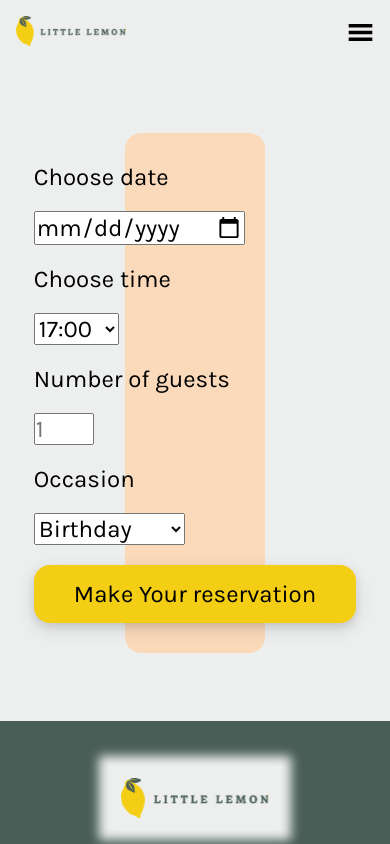
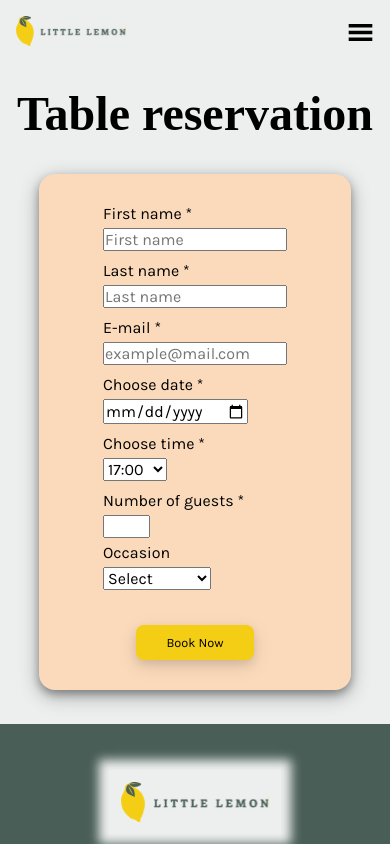
Before and after one commit to gmaskeliunas/capstone-project1, a React (Create React App) app: page /reservations in a window 390 px wide. Shown: the top 844 px of the page. Built offline with nearby package versions, Linux system fonts and the light colour scheme; a web font is replaced by a local one.

Commit message:
Added sticky navbar functionality, added reservation-success page

```diff
--- a/public/index.html
+++ b/public/index.html
@@ -28,6 +28,7 @@
       Learn how to configure a non-root public URL by running `npm run build`.
     -->
     <title>Little Lemon</title>
+    <script src="https://raw.githubusercontent.com/Meta-Front-End-Developer-PC/capstone/master/api.js"></script>
   </head>
   <body>
     <noscript>You need to enable JavaScript to run this app.</noscript>
--- a/src/App.js
+++ b/src/App.js
@@ -8,6 +8,7 @@ import OrderOnline from "./pages/OrderOnline";
 import Login from "./pages/Login";
 import Menu from "./pages/Menu";
 import BookingPage from "./pages/BookingPage";
+import ConfirmedBooking from "./pages/ConfirmedBooking";
 
 
 function App() {
@@ -21,7 +22,8 @@ function App() {
           <Route path="/reservations" element={<BookingPage/>} />
           <Route path="/order-online" element={<OrderOnline/>} />
           <Route path="/login" element={<Login/>} />
-          <Route path="/menu" element={<Menu  />} />
+          <Route path="/menu" element={<Menu/>} />
+          <Route path="/reservation-confirmation" element={<ConfirmedBooking/>} />
         </Routes>
       </div>
       <Footer />
--- /dev/null
+++ b/src/api.js
@@ -0,0 +1,29 @@
+const seededRandom = function (seed) {
+  var m = 2**35 - 31;
+  var a = 185852;
+  var s = seed % m;
+  return function () {
+      return (s = s * a % m) / m;
+  };
+}
+
+export function fetchAPI(date) {
+  let result = [];
+  let dt = new Date(date);
+  let seed = dt.getDate();
+
+  let random = seededRandom(seed);
+  for (let i = 17; i <= 23; i++) {
+    if (random() < 0.5) {
+      result.push(i + ":00");
+    }
+    if (random() < 0.5) {
+      result.push(i + ":30");
+    }
+  }
+  return result;
+}
+
+export function submitAPI(formData) {
+  return true;
+}
--- a/src/components/About/About.js
+++ b/src/components/About/About.js
@@ -4,7 +4,7 @@ import "./About.css"
 
 export default function About() {
   return (
-    <div className="app__aboutsection app__wrapper section__padding">
+    <div className="app__aboutsection app__wrapper section__padding" id="about">
       <div className="app__aboutsection_grid-container">
         <div className="app__aboutsection_left-column">
           <h1>Little Lemon</h1>
--- a/src/components/HeroSection/HeroSection.js
+++ b/src/components/HeroSection/HeroSection.js
@@ -1,4 +1,5 @@
 import restaurantfood from '../images/restaurantfood.jpg';
+import { Link } from 'react-router-dom';
 import "./HeroSection.css"
 
 export default function HeroSection() {
@@ -10,7 +11,7 @@ export default function HeroSection() {
           <h2>Chicago</h2>
           <p>We are a family owned Mediterranean restaurant, focused on traditional recipes served with a modern twist.</p>
           <div className="app__herosection_button">
-            <button>Reserve a table</button>
+            <button><Link to="/reservations">Reserve a table</Link></button>
           </div>
         </div>
         <img src={restaurantfood} alt="Food"/>
--- a/src/components/Highlights/Highlights.js
+++ b/src/components/Highlights/Highlights.js
@@ -2,6 +2,7 @@ import DishCard from '../DishCard/DishCard';
 import greekSaladPic from "../images/greekSalad.jpg"
 import bruschetta from "../images/bruschetta.svg"
 import lemmonDessert from "../images/lemon dessert.jpg"
+import { Link } from 'react-router-dom';
 import "./Highlights.css"
 
 export default function Highlights() {
@@ -9,7 +10,7 @@ export default function Highlights() {
     <div className="highlights-wrapper">
       <div className="highlights-flexbox">
         <h2>Specials</h2>
-        <button>Online Menu</button>
+        <button><Link to="/menu">Online Menu</Link></button>
       </div>
       <div className="grid-container-2">
         <DishCard
--- a/src/components/Nav/Nav.js
+++ b/src/components/Nav/Nav.js
@@ -2,14 +2,39 @@ import logo from '../images/Logo.svg';
 import { Link } from 'react-router-dom';
 import { GiHamburgerMenu } from 'react-icons/gi';
 import { MdOutlineRestaurantMenu } from 'react-icons/md';
-import { useState } from "react";
+import React, { useState } from "react";
+import { useNavigate } from "react-router-dom";
 import "./Nav.css"
 
 export default function Nav() {
   const [toggleMenu, setToggleMenu] = useState(false);
 
+  const [isScrolled, setIsScrolled] = useState(false);
+
+  function setScrolled() {
+    window.scrollY > 0 ? setIsScrolled(true) : setIsScrolled(false);
+  }
+
+  window.addEventListener("scroll", setScrolled)
+
+  const navigate = useNavigate();
+
+  const handleClick = (event, elementId) => {
+    event.preventDefault();
+    navigate("/")
+    setTimeout(() => {
+      scrollPage(elementId)
+    }, "10");
+  };
+
+  function scrollPage(elementId) {
+    const element = document.getElementById(elementId);
+    element.scrollIntoView({ behavior: "smooth" });
+  }
+
   return(
-    <nav className="app__navbar">
+    <nav className={isScrolled ? "app__navbar-sticky" : "app__navbar"}>
+    {/* // <nav className="app__navbar-sticky"> */}
       <div className="app__navbar-logo">
         <Link to="/">
           <img src={logo} alt="Little Lemon Logo"/>
@@ -17,10 +42,10 @@ export default function Nav() {
       </div>
       <ul className="app__navbar-links">
         <li className="p__opensans">
-          <Link to="/">Home</Link>
+          <Link to="/" onClick={(event) => handleClick(event, "home")}>Home</Link>
         </li>
         <li className="p__opensans">
-          <Link to="/about">About</Link>
+          <Link to="/" onClick={(event) => handleClick(event, "about")}>About</Link>
         </li>
         <li className="p__opensans">
           <Link to="/reservations">Reservations</Link>
--- a/src/pages/Booking.css
+++ b/src/pages/Booking.css
@@ -1,9 +1,19 @@
+.app__booking-page_header {
+  display: flex;
+  justify-content: center;
+  margin-top: 20px;
+}
+
+.app__booking-page_header h1 {
+  font-family: var(--font-alt);
+  font-size: 3rem;
+}
+
 .app__reservations-container {
   padding: 8vh 0;
 }
 
-form{
-  background-color: black;
+form {
   padding: 30px 70px;
   border-radius: 16px;
 }
@@ -13,11 +23,12 @@ form{
   grid-template-columns: 1fr;
   width: 30%;
   margin: 0 auto;
-  gap: 20px;
+  gap: 5px;
   align-items: center;
   justify-content: center;
   background-color: var(--color-creme);
   place-items: start;
+  box-shadow: 0 4px 8px 0 rgba(0, 0, 0, 0.3), 0 6px 20px 0 rgba(0, 0, 0, 0.3);
 }
 
 .app__reservation-label{
@@ -30,12 +41,17 @@ form{
   font-family: var(--font-base);
   font-size: 1.5rem;
 }
-
-.reservationInput{
+.app__reservation_non-valid {
+  font-family: var(--font-base);
+  font-size: 1rem;
+  color: red;
+}
+.app__reservationInputButton{
   font-family: var(--font-base);
   cursor: pointer;
   font-size: 1.5em;
   padding: 15px 40px;
+  margin-top: 30px;
   background-color: #F4CE14;
   border-radius: 16px;
   border: none;
@@ -44,10 +60,98 @@ form{
   justify-self: center;
 }
 
-.reservationInput:hover{
+.app__reservationInputButton:hover{
   box-shadow: 0 4px 8px 0 rgba(0, 0, 0, 0.5), 0 6px 20px 0 rgba(0, 0, 0, 0.5);
 }
 
-.reservationInput:active {
+.app__reservationInputButton:active {
   background-color: var(--color-white);
 }
+
+.app__confirmation-wrapper {
+  display: flex;
+  flex-direction: column;
+  align-items: center;
+  justify-content: center;
+  margin: 8vh 0;
+}
+
+.app__confirmation-wrapper h1 {
+  font-family: var(--font-alt);
+  font-size: 3rem;
+  margin-bottom: 3vh ;
+}
+
+.app__confirmation-wrapper img {
+  height: 200px;
+  width: auto;
+}
+
+@media screen and (max-width: 1366px) {
+  .app__reservations-form {
+    width: 40%;
+    margin: 0 auto;
+  }
+}
+
+@media screen and (max-width: 1150px) {
+  .app__reservations-form {
+    width: 45%;
+    margin: 0 auto;
+  }
+}
+
+@media screen and (max-width: 767px) {
+  .app__reservations-form {
+    width: 60%;
+    margin: 0 auto;
+  }
+}
+
+@media screen and (max-width: 650px) {
+  .app__reservations-form {
+    width: 70%;
+    gap: 5px;
+    margin: 0 auto;
+  }
+
+  .app__reservation-label {
+    font-size: 1rem;
+  }
+
+  .app__reservation-input {
+    font-size: 1rem;
+  }
+
+  .app__reservationInputButton {
+    font-size: 1rem;
+    border-radius: 8px;
+    padding: 10px 30px;
+  }
+}
+
+@media screen and (max-width: 400px) {
+  .app__reservations-form {
+    width: 80%;
+    gap: 5px;
+    margin: 0 auto;
+  }
+
+  .app__reservation-label {
+    font-size: 1rem;
+  }
+
+  .app__reservation-input {
+    font-size: 1rem;
+  }
+
+  .app__reservationInputButton {
+    font-size: 0.8rem;
+    border-radius: 8px;
+    padding: 10px 30px;
+  }
+
+  .app__reservations-container {
+    padding: 4vh 0;
+  }
+}
--- a/src/pages/BookingForm.js
+++ b/src/pages/BookingForm.js
@@ -1,76 +1,133 @@
 import { useState } from "react";
 import "./Booking.css"
 
-export default function BookingForm() {
+export default function BookingForm(props) {
 
-  const [date, setDate] = useState("");
-  const [availableTimes, setAvailableTimes] = useState(["17:00", "18:00", "19:00", "20:00", "21:00", "22:00"]);
-  const [guestNumber, setGuestNumber] = useState("");
-  const [occasion, setOccasion] = useState("");
+  const [formError, setFormError] = useState({})
 
-  const clearForm = () => {
-    setDate("");
-    // setAvailableTimes("");
-    setGuestNumber("");
-    setOccasion("")
-  };
+  const validateForm = () => {
+    let err = {}
+    if (props.formData.firstName === "") {
+      err.firstName = "* First name required!"
+    }
 
-  const handleSubmit = (e) => {
-    e.preventDefault();
-    alert("Reservation made!");
-    // clearForm();
-  };
+    if (props.formData.lastName === "") {
+      err.lastName = "* Last name required!"
+    }
+
+    if (props.formData.email === "") {
+      err.email = "* Email required!"
+    } else {
+    let regex = /^\w+([\.-]?\w+)*@\w+([\.-]?\w+)*(\.\w{2,3})+$/
+    if(!regex.test(props.formData.email)) {
+      err.email = "* Email not valid!"
+      }
+    }
+
+    if (props.formData.time === "") {
+        err.guests = "* Please specify desired time!"
+    }
+
+    if (props.formData.guests === "") {
+        err.guests = "* Please specify number of guests!"
+    }
+
+    if (props.formData.date === "") {
+        err.date = "* Please specify the date!"
+    }
+
+    setFormError({...err})
+    return Object.keys(err).length < 1;
+}
+
+const onSubmitHandler = (event) => {
+    event.preventDefault();
+    console.table(props.formData)
+    console.log("Submitted")
+    let isValid = validateForm()
+    if(isValid) {
+      props.submitForm()
+      // alert("Submitted")
+    }
+}
+
+const today = new Date().toISOString().split("T")[0];
 
   return(
     <div className="app__reservations-container">
-      <form className="app__reservations-form" onSubmit={handleSubmit}>
-        <label className="app__reservation-label" htmlFor="res-date">Choose date</label>
+      <form className="app__reservations-form" onSubmit={onSubmitHandler}>
+        <label className="app__reservation-label" htmlFor="res-fname">First name *</label>
+        <input
+          className="app__reservation-input"
+          placeholder="First name"
+          id="res-fname"
+          name="firstName"
+          onChange={props.onChangeHandler}
+        />
+        <span className="app__reservation_non-valid">{formError.firstName}</span>
+        <label className="app__reservation-label" htmlFor="res-lname">Last name *</label>
+        <input
+          className="app__reservation-input"
+          placeholder="Last name"
+          id="res-lname"
+          name="lastName"
+          onChange={props.onChangeHandler}
+        />
+        <span className="app__reservation_non-valid">{formError.lastName}</span>
+        <label className="app__reservation-label" htmlFor="res-email">E-mail *</label>
+        <input
+          className="app__reservation-input"
+          placeholder="example@mail.com"
+          id="res-email"
+          name="email"
+          onChange={props.onChangeHandler}
+        />
+        <span className="app__reservation_non-valid">{formError.email}</span>
+        <label className="app__reservation-label" htmlFor="res-date">Choose date *</label>
         <input
           className="app__reservation-input"
           type="date"
           id="res-date"
-          value={date}
-          onChange={e => setDate(e.target.value)}
+          name="date"
+          min={today}
+          onChange={props.onChangeHandler}
         />
-        <label className="app__reservation-label" htmlFor="res-time">Choose time</label>
+        <span className="app__reservation_non-valid">{formError.date}</span>
+        <label className="app__reservation-label" htmlFor="res-time">Choose time *</label>
         <select
           className="app__reservation-input"
           id="res-time"
-          value={availableTimes}
-          onChange={e => setAvailableTimes(e.target.value)}
+          name="time"
+          onChange={props.onChangeHandler}
         >
-          {availableTimes.map(time => (
+          {props.availableTimes.map(time => (
           <option key={time}>{time}</option>
         ))}
-            {/* <option>17:00</option>
-            <option>18:00</option>
-            <option>19:00</option>
-            <option>20:00</option>
-            <option>21:00</option>
-            <option>22:00</option> */}
         </select>
-        <label className="app__reservation-label" htmlFor="guests">Number of guests</label>
+        <span className="app__reservation_non-valid">{formError.time}</span>
+        <label className="app__reservation-label" htmlFor="guests">Number of guests *</label>
         <input
           className="app__reservation-input"
           type="number"
-          placeholder="1"
+          placeholder=""
           min="1" max="10"
           id="guests"
-          value={guestNumber}
-          onChange={e => setGuestNumber(e.target.value)}
+          name="guests"
+          onChange={props.onChangeHandler}
         />
         <label className="app__reservation-label" htmlFor="occasion">Occasion</label>
         <select
           className="app__reservation-input"
           id="occasion"
-          value={occasion}
-          onChange={e => setOccasion(e.target.value)}
+          name="occasion"
+          onChange={props.onChangeHandler}
         >
-            <option>Birthday</option>
-            <option>Anniversary</option>
-            <option>Other</option>
+          <option>Select</option>
+          <option>Birthday</option>
+          <option>Anniversary</option>
+          <option>Other</option>
         </select>
-        <input className="reservationInput" type="submit" value="Make Your reservation"/>
+        <input className="app__reservationInputButton" type="submit" value="Book Now"/>
       </form>
     </div>
   );
--- a/src/pages/BookingPage.js
+++ b/src/pages/BookingPage.js
@@ -1,11 +1,42 @@
 import { useState } from "react";
+import { useNavigate } from "react-router-dom";
 import "./Booking.css"
 import BookingForm from "./BookingForm";
+import { fetchAPI, submitAPI } from "../api"
 
 export default function BookingPage() {
+
+  const [formData, setFormData] = useState({
+    firstName: "",
+    lastName: "",
+    email: "",
+    date: "",
+    time: "17:00",
+    guests: "",
+    occasion: "",
+  })
+
+  const [availableTimes, setAvailableTimes] = useState(["17:00", "18:00", "19:00", "20:00", "21:00", "22:00"]);
+
+  const onChangeHandler = (event) => {
+    setFormData(()=>({
+        ...formData,
+        [event.target.name]: event.target.value
+    }))
+  }
+
+  const navigate = useNavigate();
+
+  const submitForm = () => {
+    submitAPI() ? navigate("/reservation-confirmation") : alert("Failed");
+  }
+
   return(
     <>
-      <BookingForm/>
+      <div className="app__booking-page_header">
+        <h1>Table reservation</h1>
+      </div>
+      <BookingForm formData={formData} onChangeHandler={onChangeHandler} availableTimes={availableTimes} submitForm={submitForm}/>
     </>
   );
 }
```
Also changed, not shown: src/components/Nav/Nav.css (+16 -0 lines), src/pages/ConfirmedBooking.js (added, +11 -0 lines), src/components/images/Vector.svg (added), 1 other file (tests, documents, lock files or other folders).
